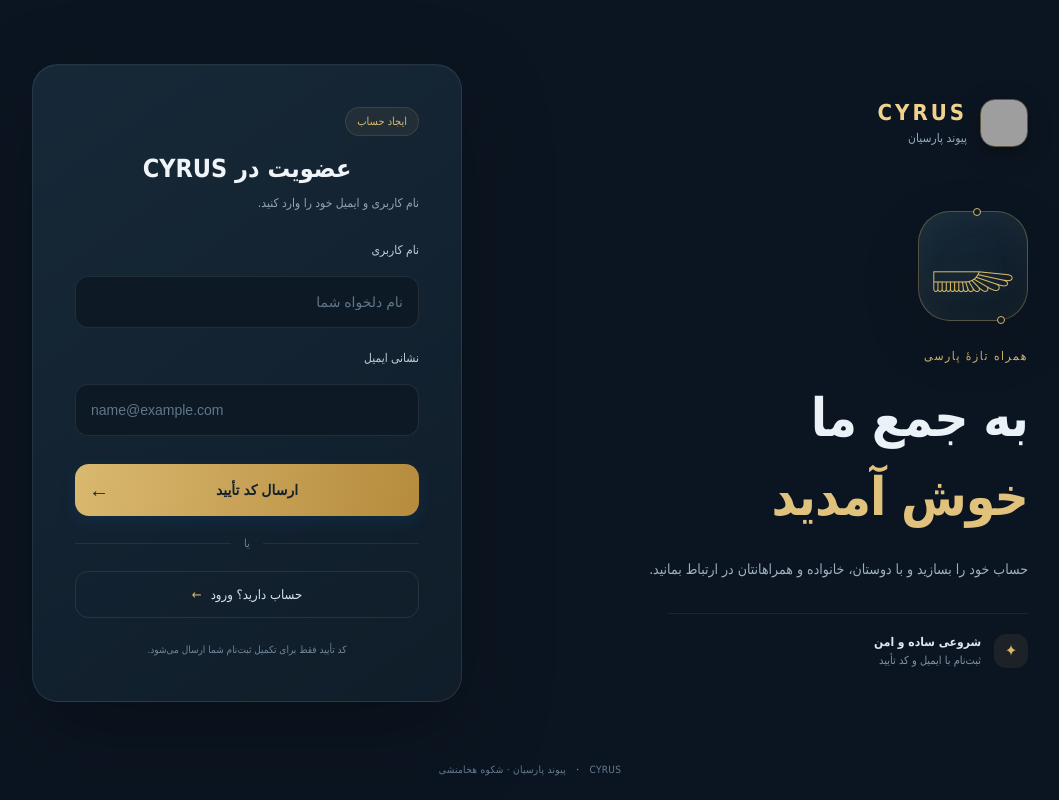
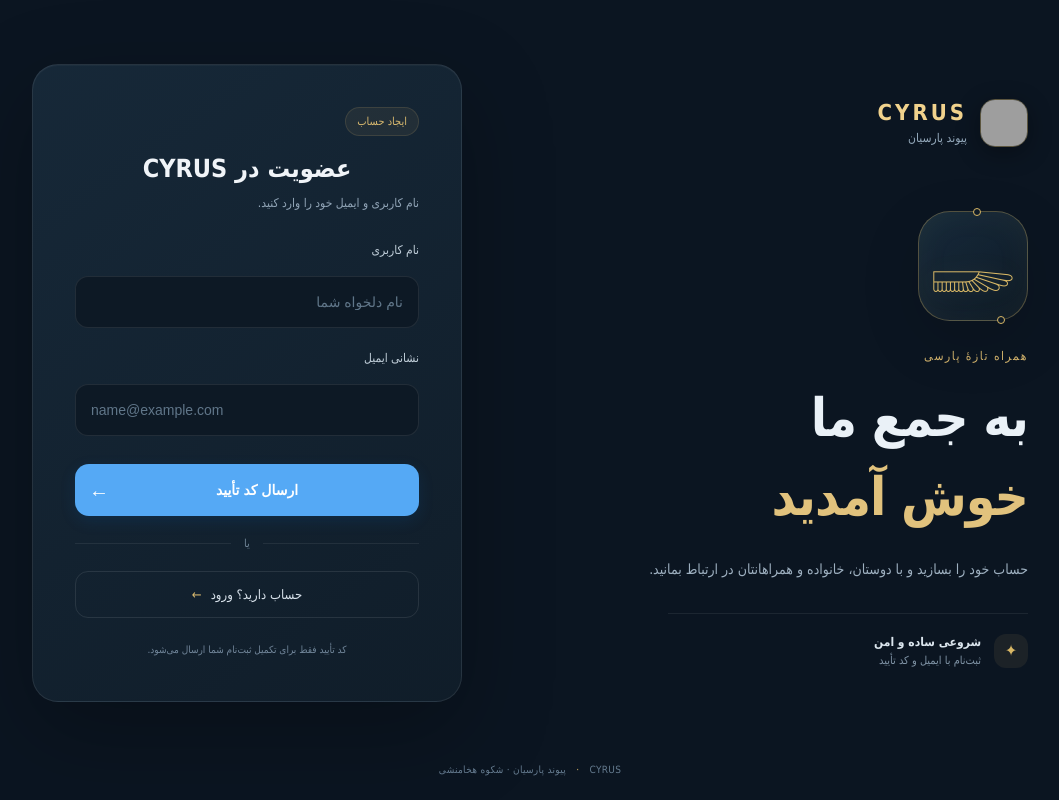
Before and after one commit to garenaffkermanshah-debug/CYRUS, a Flask app: page /register in a window 1280 px wide. Shown: the whole page, without its empty margins (110-1169 px from the left). Run offline with Flask 3, Linux system fonts and the light colour scheme; grey boxes are pictures that could not be loaded.

Commit message:
Refine royal blue accents and soft sent message blue

```diff
--- a/static/cyrus-rebuild.css
+++ b/static/cyrus-rebuild.css
@@ -83,7 +83,7 @@ input,textarea,select{background:#081a2e!important;border-color:#234767!importan
 
 
 /* CYRUS royal-blue palette + persistent day/night theme */
-:root{color-scheme:dark;--royal:#174a91;--royal-deep:#0b2852;--button-blue:#55a9f5;--sent-bubble:#285b91;--received-bubble:#273747;--main-text:#f5f8fc;--secondary-text:#b7c5d3;--soft-red:#ef858b;--soft-green:#7bc99c}
+:root{color-scheme:dark;--royal:#174a91;--royal-deep:#0b2852;--button-blue:#55a9f5;--sent-bubble:#356b9e;--received-bubble:#273747;--main-text:#f5f8fc;--secondary-text:#b7c5d3;--soft-red:#ef858b;--soft-green:#7bc99c}
 html[data-theme="night"]{color-scheme:dark}
 html[data-theme="day"]{color-scheme:light;--tg-bg:#f3f6fa;--tg-panel:#ffffff;--tg-panel2:#e9eff5;--tg-line:#d5e0eb;--tg-blue:#246fbe;--tg-text:#20364b;--tg-muted:#6f8192;--royal:#245fa8;--royal-deep:#e5eef8;--button-blue:#438fdb;--sent-bubble:#d7eaff;--received-bubble:#e8edf2;--main-text:#20364b;--secondary-text:#687b8e;--soft-red:#cf555e;--soft-green:#31865b}
 html[data-theme="day"] body,html[data-theme="day"] body:before{background-image:none!important;background-color:#f3f6fa!important}
@@ -113,3 +113,9 @@ html[data-theme="day"] .send-box button,html[data-theme="day"] button,html[data-
 .success,.alert-success,.toast-success{color:var(--soft-green)!important}
 .cyrus-theme-toggle{width:36px!important;height:36px!important;min-width:36px!important;padding:0!important;margin:0!important;border-radius:50%!important;background:#174a91!important;color:#fff!important;box-shadow:none!important;display:inline-grid!important;place-items:center!important;font-size:18px!important;border:1px solid #3c82c6!important}
 html[data-theme="day"] .cyrus-theme-toggle{background:#e5eef8!important;color:#245fa8!important;border-color:#c8dcec!important}
+
+:root{--tg-blue:var(--royal);--blue:var(--royal)}
+button:not(.cyrus-theme-toggle),.action{background:var(--button-blue)!important;color:#fff!important}
+.tab.active,.bottom a.current,.top-actions{color:var(--button-blue)!important}
+html[data-theme="day"] .section-title{background:#edf4fb!important;color:#245fa8!important}
+html[data-theme="day"] .chat-date-divider span{background:#e8eff6!important;color:#61778b!important;border-color:#d5e0eb!important}
```
